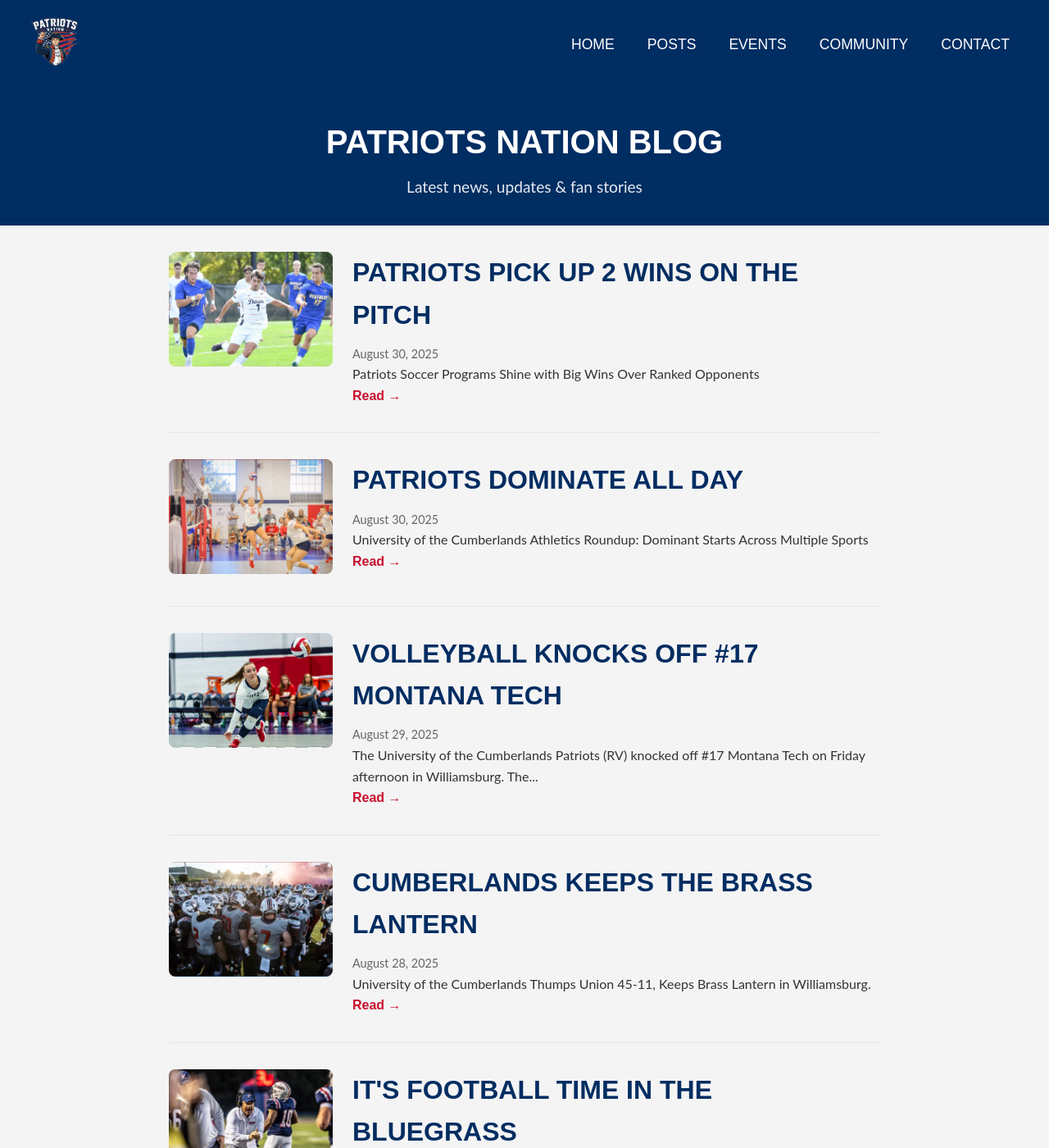
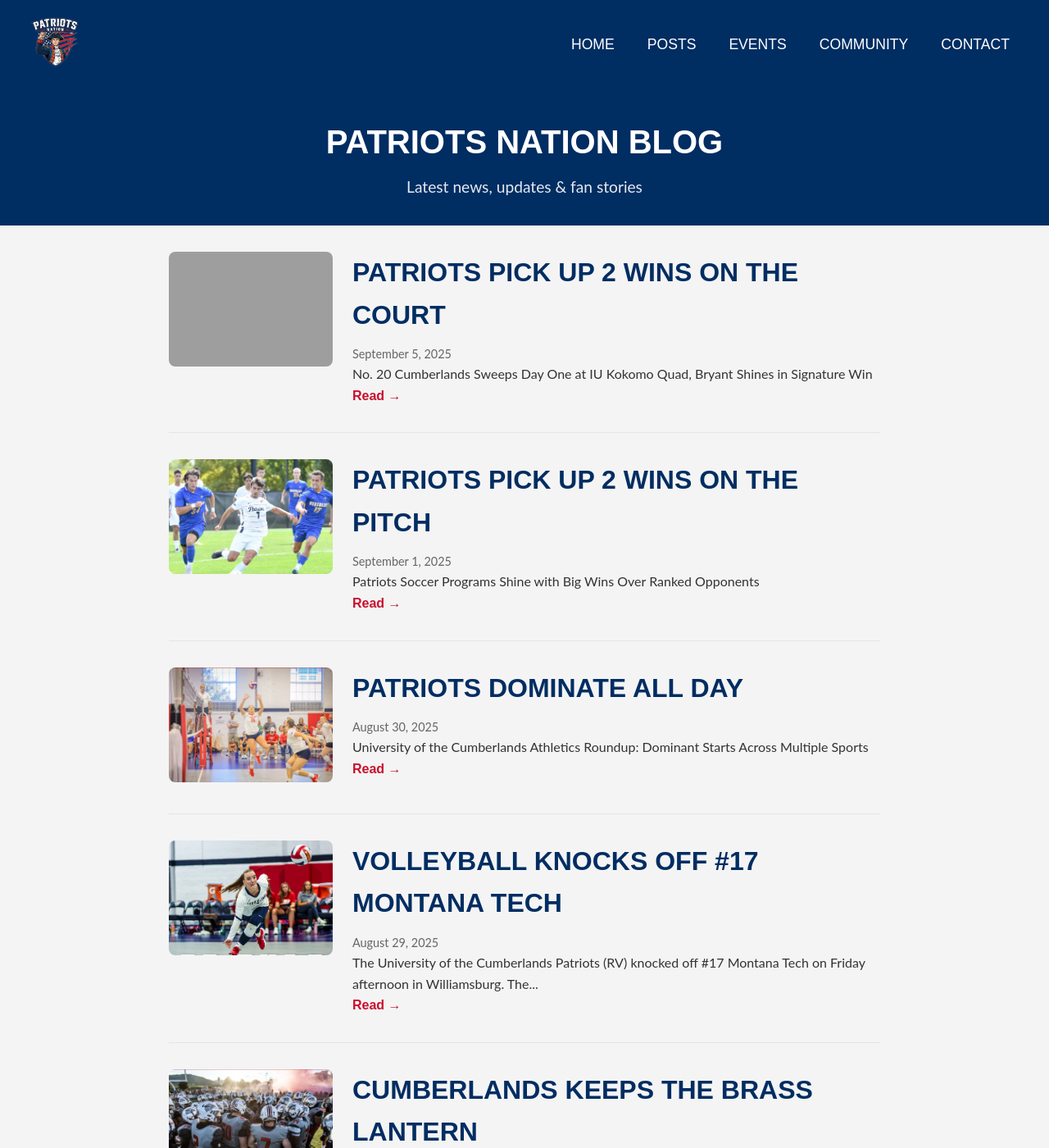
Before and after one commit to bshroats5/Patriots_Nation, a Jekyll site: the page built from blog/index.html, in a window 1280 px wide and 1400 px high. Shown: the whole window at 82% size. Built offline with Jekyll 4.4.1, drawn with Linux system fonts in a browser that asks for light colours; the list of posts is cut into pages by our own code; some of the changed lines change nothing that is shown; some of the changed text lies outside the part shown; grey boxes are pictures that could not be loaded.

Commit message:
Add volleyball post and image, update soccer post date
Added a new post for volleyball wins on September 5, 2025, including a new image for the volleyball team. Updated the date in the existing soccer post to September 1, 2025.

```diff
--- a/_posts/2025-09-01-soccer-wins-2.md
+++ b/_posts/2025-09-01-soccer-wins-2.md
@@ -1,7 +1,7 @@
 ---
 layout: post
 title: "Patriots Pick Up 2 Wins On The Pitch"
-date: 2025-08-30
+date: 2025-09-01
 author: Admin
 image: /images/pat-soc.jpg
 image_credit: "Photo from University of the Cumberlands"
--- /dev/null
+++ b/_posts/2025-09-05-volleyball-remains-undefeated.md
@@ -0,0 +1,69 @@
+---
+layout: post
+title: "Patriots Pick Up 2 Wins On The Court"
+date: 2025-09-05
+author: Admin
+image: /images/pat-vb.jpg
+image_credit: "Photo from University of the Cumberlands"
+---
+
+# No. 20 Cumberlands Sweeps Day One at IU Kokomo Quad, Bryant Shines in Signature Win
+
+The 20th-ranked University of the Cumberlands volleyball team continued its perfect start to the 2025 season with two impressive sweeps Friday at the IU Kokomo Quad Tournament. The Patriots opened the day with a thrilling **3-0 victory over No. 18 IU Kokomo** before dispatching IU East by the same score in the afternoon to remain **undefeated at 9-0** on the year.
+
+---
+
+## Match One: REDEMPTION AGAINST KOKOMO (25-23, 25-21, 26-24)
+
+In the marquee showdown of the day, Cumberlands posted a **top-25 road win over IU Kokomo**, grinding out three tight sets behind clutch performances from their top hitters. The win was a measure of vengeance for the Patriots; one year ago, after Cumberlands started the season 19-0, IU Kokomo handed the team its first of six losses.
+
+-   **Brynnley Bryant** delivered under pressure with a match-high **16 kills, 8 digs, and an ace**, including several key points in both the first and final sets.
+-   **Sara Zampedri** continued her all-around excellence, contributing **12 kills on a .370 hitting percentage** to go with 10 digs.
+-   **Alana Shiery** was efficient in the middle with 7 kills and 2 blocks, giving UC an option at the net.
+-   Setter **Savanah Jolly** put together a standout all-around performance with **33 assists, 4 kills, 2 aces, and 9 digs**.
+-   At libero, **Davey Slaughter** anchored the defense with 9 digs while UC’s balanced block helped slow Kokomo’s efficient attack.
+
+The opener set the tone as UC and Kokomo traded points back and forth with nine ties and four lead changes. The Patriots pulled ahead late, with Bryant pounding down back-to-back kills to seal the set 25-23.
+
+Set two saw UC’s defense step up, holding the Cougars to under .170 hitting as Zampedri and Shiery fueled the attack. A mid-set run gave the Patriots breathing room and a 25-21 win.
+
+The third set was the tightest of the match, featuring 10 ties and three lead changes. With the score deadlocked at 24-24, Cumberlands showed poise: Zampedri crushed a kill before a Kokomo error handed UC the match 26-24 and a sweep over a top-20 opponent.
+
+---
+
+## Match Two: #20 Cumberlands Sweeps IU East (25-21, 25-21, 26-24)
+
+Riding the momentum from their ranked victory, Cumberlands closed out the day with another sweep — this time over a scrappy IU East.
+
+-   Bryant again led the way with **12 kills, 3 aces, and 7 digs**.
+-   Zampedri added **8 kills and 9 digs**, continuing her two-way production.
+-   Shiery stayed steady in the middle with 8 kills on a .316 hitting clip.
+-   **Kara Gipson** chipped in 4 kills, providing depth to the attack.
+-   Jolly controlled the offense with **32 assists**, while Slaughter established dominance in the back row with a **match-best 16 digs**.
+
+The Patriots controlled the opening set, jumping out to a 15-10 lead behind Bryant’s powerful swings before cruising to a 25-21 win. The second set mirrored the first as Zampedri’s serving and the defense helped UC close strong for another 25-21 victory.
+
+The third set presented more drama, as IU East refused to go quietly and evened the score at 24-24 late. But Cumberlands wouldn’t be denied. Fittingly, Zampedri came through with a kill, and Jolly capped the match with an assist on the final point to seal the **26-24 sweep**.
+
+---
+
+## Day One Takeaways
+
+-   The Patriots proved they could win both gritty ranked battles and scrap through tricky stretches.
+-   Offensively, **Bryant and Zampedri were nearly unstoppable**, combining for **48 kills across the day**.
+-   The block and back row defense — keyed by **Slaughter’s 25 digs** — gave UC stability in long rallies.
+-   Jolly was the true floor general with **65 assists and multiple timely attacks** to keep defenses honest.
+
+With the wins, the Patriots improved to **9-0**, staking their claim as one of the NAIA’s hottest teams early in the season.
+
+---
+
+## 🏐 Patriots Nation Player of the Game: Brynnley Bryant
+
+Bryant was at her best when it mattered most. She led all scorers in both matches and totaled **28 kills, 15 digs, and 4 aces** on the day. Her ability to come through in late-set situations, especially against IU Kokomo, set the tone for Cumberlands’ biggest win of the season so far.
+
+---
+
+## What’s Next
+
+The Patriots return to action tomorrow at the IU Kokomo Quad with two more challenging matches against Bryan College (Tenn.) (1-11) and Siena Heights University (Mich.) (4-2). First serve is set for 10 a.m. ET.
```
Also changed, not shown: images/pats-vb.jpg (added).
